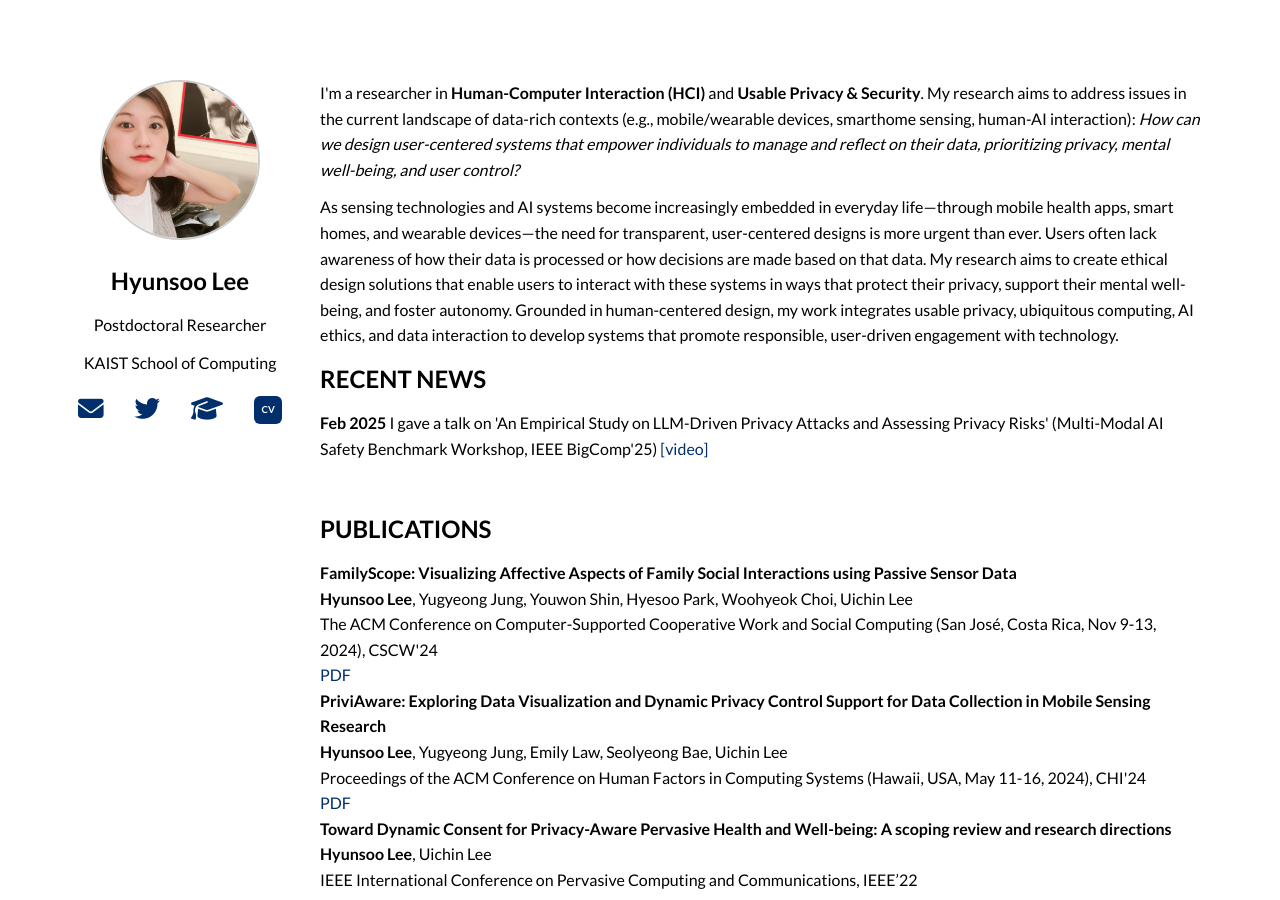
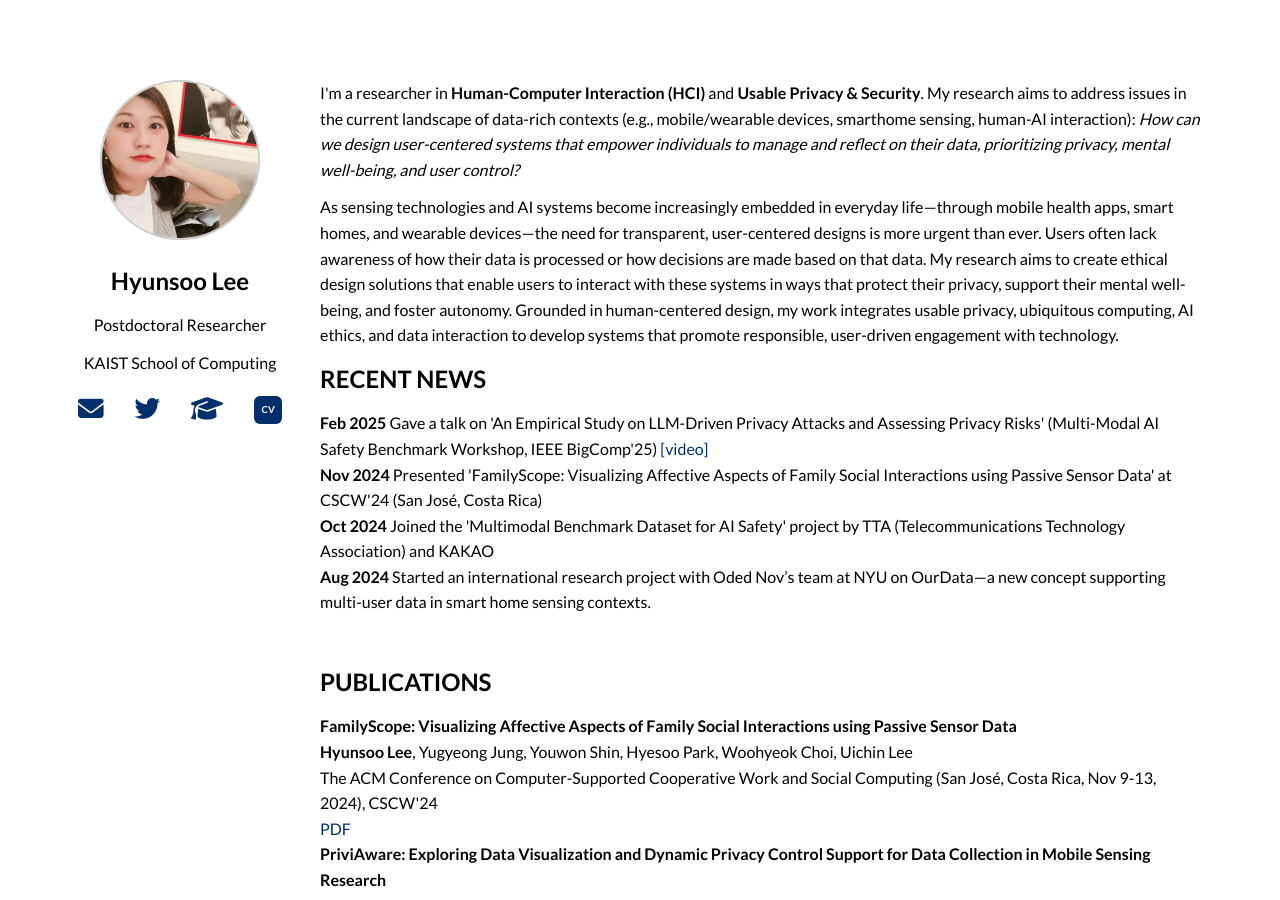
Before and after one commit to hslee90/hslee90.github.io, a Jekyll site: the page built from index.md, in a window 1280 px wide and 900 px high. Built offline with Jekyll 4.4.1, drawn with Linux system fonts in a browser that asks for light colours; nearby versions of some CDN libraries.

Commit message:
Update index.md

```diff
--- a/index.md
+++ b/index.md
@@ -35,8 +35,17 @@ title: "Home"
 
    <h2 id="news">RECENT NEWS</h2>
    <div class="news-item">
-   <strong>Feb 2025</strong> I gave a talk on 'An Empirical Study on LLM-Driven Privacy Attacks and Assessing Privacy Risks' (Multi-Modal AI Safety Benchmark Workshop, IEEE BigComp'25)
+   <strong>Feb 2025</strong> Gave a talk on 'An Empirical Study on LLM-Driven Privacy Attacks and Assessing Privacy Risks' (Multi-Modal AI Safety Benchmark Workshop, IEEE BigComp'25)
    <a href="https://drive.google.com/file/d/1AUVYTqllDpHN6iQ8BQFxD_omzMx-udne/view?usp=sharing">[video]</a>
+   </div>
+   <div class="news-item">
+   <strong>Nov 2024</strong> Presented 'FamilyScope: Visualizing Affective Aspects of Family Social Interactions using Passive Sensor Data' at CSCW'24 (San José, Costa Rica)
+   </div>
+   <div class="news-item">
+   <strong>Oct 2024</strong> Joined the 'Multimodal Benchmark Dataset for AI Safety' project by TTA (Telecommunications Technology Association) and KAKAO
+   </div>
+   <div class="news-item">
+   <strong>Aug 2024</strong> Started an international research project with Oded Nov’s team at NYU on OurData—a new concept supporting multi-user data in smart home sensing contexts.
    </div>
 
 
```
